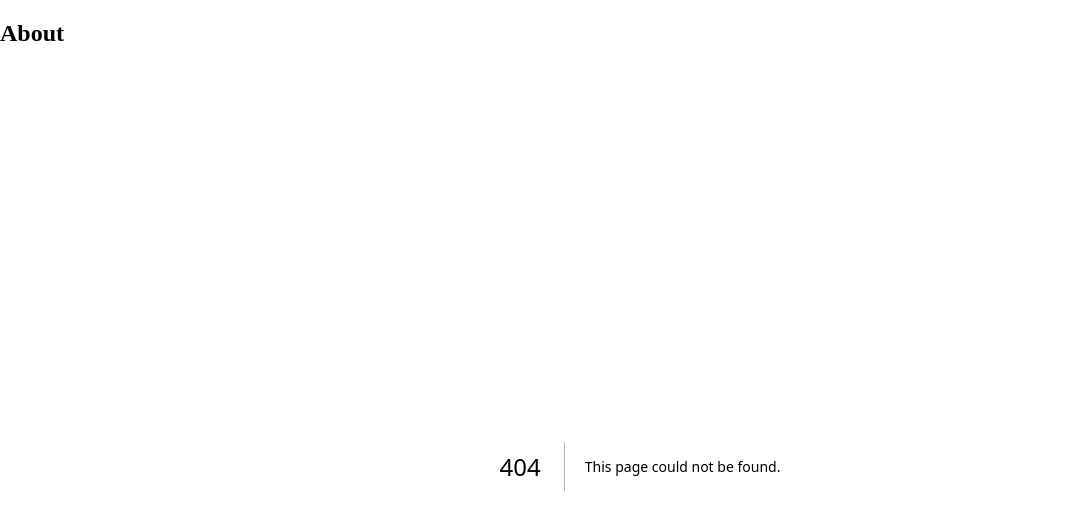
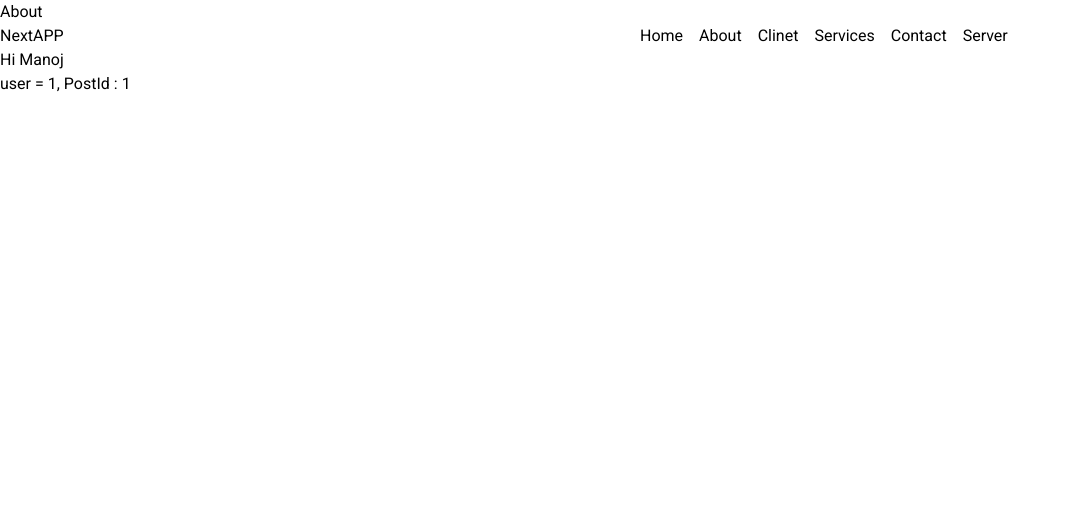
Before and after one commit to ManojAvhad13/Nextjs_App, a Next.js app: page /emp/1/eposts/1 in a window 1280 px wide. Before the commit this address had no page. Shown: the top 530 px of the page, without its empty margins (0-1071 px from the left). Built offline with nearby package versions, Linux system fonts and the light colour scheme; a web font is replaced by a local one.

Commit message:
added dynamic route in client component using use hooks

```diff
--- /dev/null
+++ b/app/(user)/emp/[empname]/eposts/[epostid]/page.jsx
@@ -0,0 +1,13 @@
+"use client";
+
+import { use } from "react";
+
+const SingleProfilePost = (props) => {
+
+    const user = use(props.params);
+    console.log(user);
+
+    return <h1>user = {user.empname}, PostId : {user.epostid}</h1>
+}
+
+export default SingleProfilePost
--- /dev/null
+++ b/app/(user)/emp/[empname]/page.jsx
@@ -0,0 +1,9 @@
+const SingleProfile = async (props) => {
+
+    const user = await props.params;
+    console.log(user);
+
+    return <h1>user = {user.empname}</h1>
+}
+
+export default SingleProfile
```
